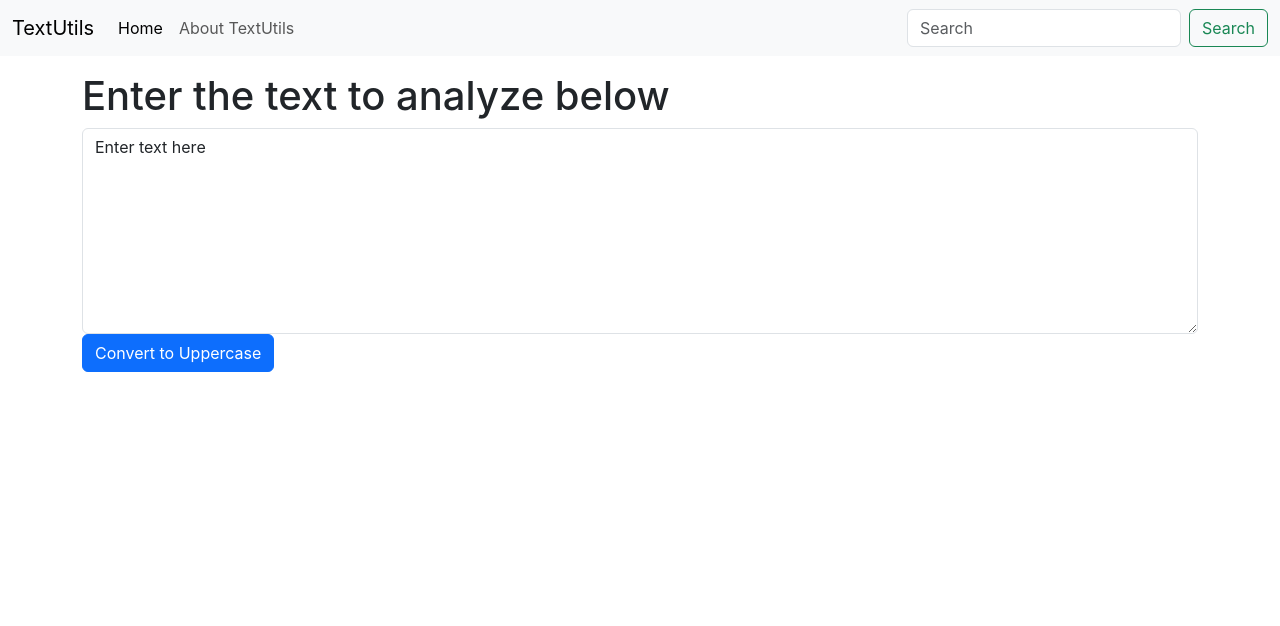
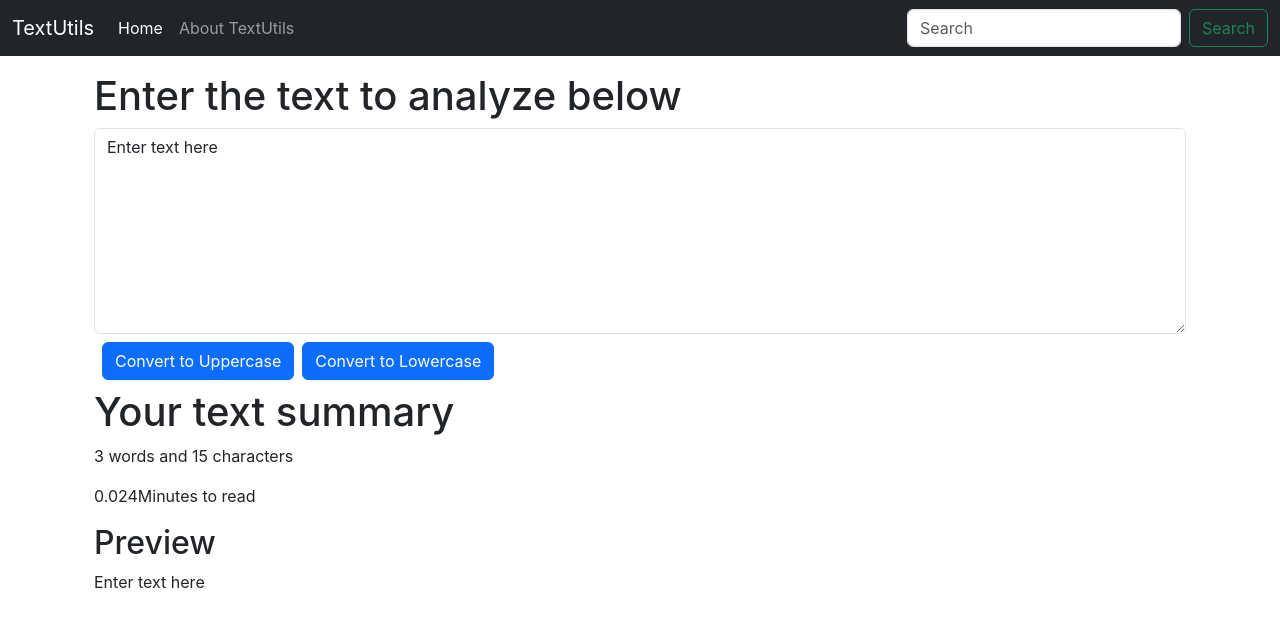
Before and after one commit to Amish-pratap/Text-Util, a React (Create React App) app in the folder textutils/: page / in a window 1280 px wide. Shown: the top 626 px of the page. Built offline with nearby package versions, Linux system fonts and the light colour scheme.

Commit message:
added word count, character count, preview , dark navbar

```diff
--- a/textutils/src/components/Navbar.js
+++ b/textutils/src/components/Navbar.js
@@ -3,7 +3,7 @@
 
 export default function Navbar(props) {
     return (
-        <nav className="navbar navbar-expand-lg bg-body-tertiary">
+        <nav className="navbar navbar-expand-lg navbar-dark bg-dark">
             <div className="container-fluid">
                 <a className="navbar-brand" href="/">{props.title}</a>
                 <button className="navbar-toggler" type="button" data-bs-toggle="collapse" data-bs-target="#navbarSupportedContent" aria-controls="navbarSupportedContent" aria-expanded="false" aria-label="Toggle navigation">
--- a/textutils/src/components/TextForm.js
+++ b/textutils/src/components/TextForm.js
@@ -3,23 +3,41 @@
 
 
 export default function TextForm(props) {
-    const handleUpClick= ()=>{
+    const handleUpClick = () => {
         console.log("uppercase was clicked" + text);
         let newText = text.toUpperCase();
         setText(newText);
     }
-    const handleOnChange= (event)=>{
+    const handleLoClick = () => {
+        console.log("uppercase was clicked" + text);
+        let newText = text.toLowerCase();
+        setText(newText);
+    }
+    const handleOnChange = (event) => {
         console.log("On change");
         setText(event.target.value);
     }
     const [text, setText] = useState('Enter text here');
     return (
-        <div>
-            <h1>{props.heading} </h1>
-            <div className="form-group">
-                <textarea className="form-control" value={text} onChange={handleOnChange} id="myBox" rows="8"></textarea>
+        <>
+
+            <div className='container'>
+                <h1>{props.heading} </h1>
+                <div className="form-group">
+                    <textarea className="form-control" value={text} onChange={handleOnChange} id="myBox" rows="8"></textarea>
+                </div>
+                <div className='buttons my-2'>
+                <button type="button" onClick={handleUpClick} className="btn btn-primary mx-2">Convert to Uppercase</button>
+                <button type="button" onClick={handleLoClick} className="btn btn-primary">Convert to Lowercase</button>
+                </div>
             </div>
-            <button type="button" onClick={handleUpClick} className="btn btn-primary">Convert to Uppercase</button>
-        </div>
+            <div className='container my-2'>
+                <h1> Your text summary</h1>
+                <p>{text.split(" ").length} words and {text.length} characters</p>
+                <p>{0.008*text.split(" ").length }Minutes to read</p>
+                <h2>Preview</h2>
+                <p>{text}</p>
+            </div>
+        </>
     )
 }
```
